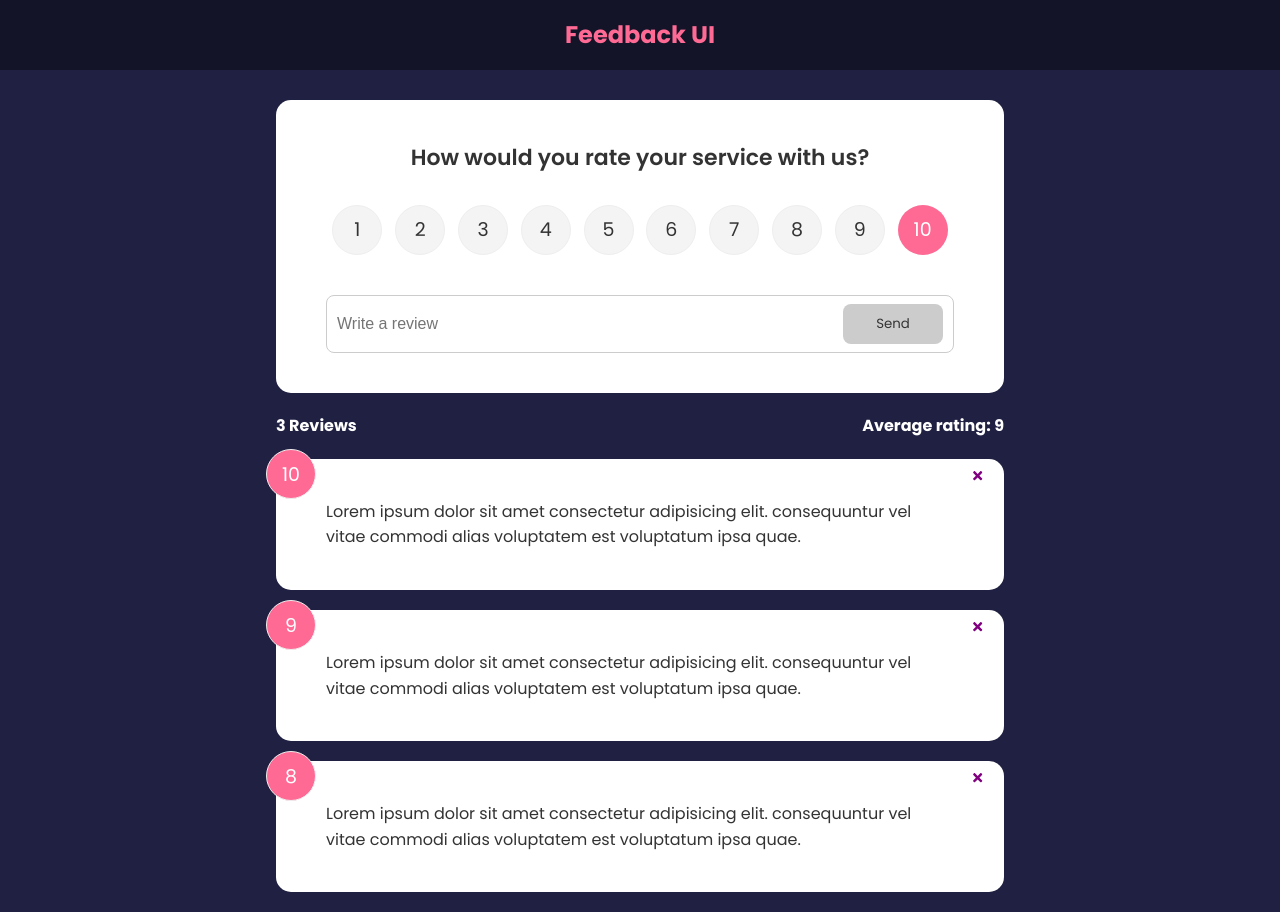
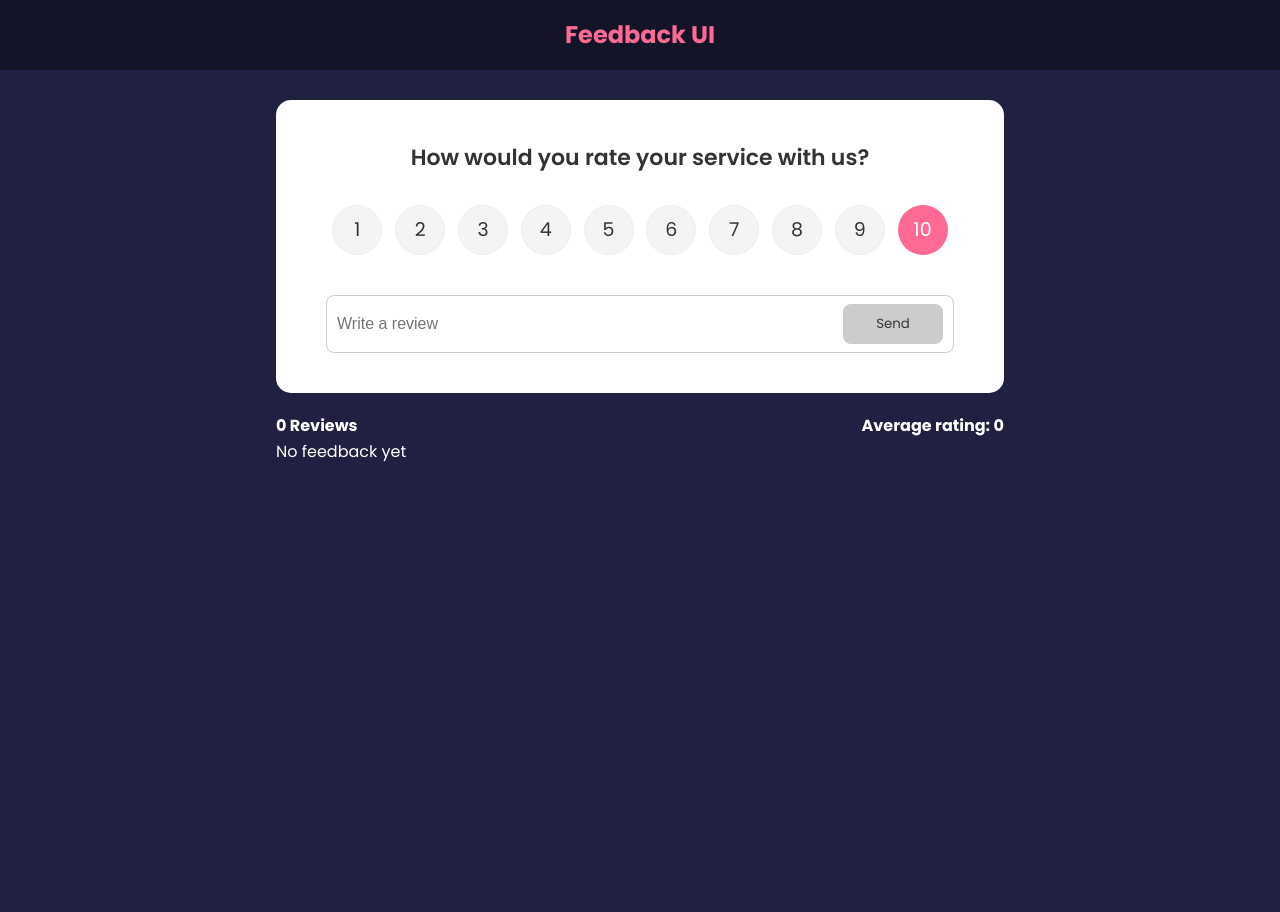
Before and after one commit to 666blessed/feedback-app, a React (Create React App) app: page / in a window 1280 px wide. After the commit the page ends 800 px from the top, so only its background shows below. Built offline with nearby package versions, Linux system fonts and the light colour scheme.

Commit message:
default feedbackdata set to none

```diff
--- a/package.json
+++ b/package.json
@@ -2,11 +2,13 @@
   "name": "feedback-app",
   "version": "0.1.0",
   "private": true,
+  "homepage": "https://666blessed.github.io/feedback-app/",
   "dependencies": {
     "@testing-library/jest-dom": "^5.16.1",
     "@testing-library/react": "^12.1.2",
     "@testing-library/user-event": "^13.5.0",
     "framer-motion": "^4.1.17",
+    "gh-pages": "^3.2.3",
     "react": "^17.0.2",
     "react-dom": "^17.0.2",
     "react-icons": "^4.3.1",
@@ -18,7 +20,9 @@
     "start": "react-scripts start",
     "build": "react-scripts build",
     "test": "react-scripts test",
-    "eject": "react-scripts eject"
+    "eject": "react-scripts eject",
+    "predeploy": "npm run build",
+    "deploy": "gh-pages -d build"
   },
   "eslintConfig": {
     "extends": [
--- a/src/data/FeedbackData.js
+++ b/src/data/FeedbackData.js
@@ -1,18 +1,5 @@
-const FeedbackData = [{
-        id: 1,
-        rating: 10,
-        text: 'Lorem ipsum dolor sit amet consectetur adipisicing elit. consequuntur vel vitae commodi alias voluptatem est voluptatum ipsa quae.',
-    },
-    {
-        id: 2,
-        rating: 9,
-        text: 'Lorem ipsum dolor sit amet consectetur adipisicing elit. consequuntur vel vitae commodi alias voluptatem est voluptatum ipsa quae.',
-    },
-    {
-        id: 3,
-        rating: 8,
-        text: 'Lorem ipsum dolor sit amet consectetur adipisicing elit. consequuntur vel vitae commodi alias voluptatem est voluptatum ipsa quae.',
-    },
+const FeedbackData = [
+
 ]
 
 export default FeedbackData;
```
Also changed, not shown: 1 other file (tests, documents, lock files or other folders).
